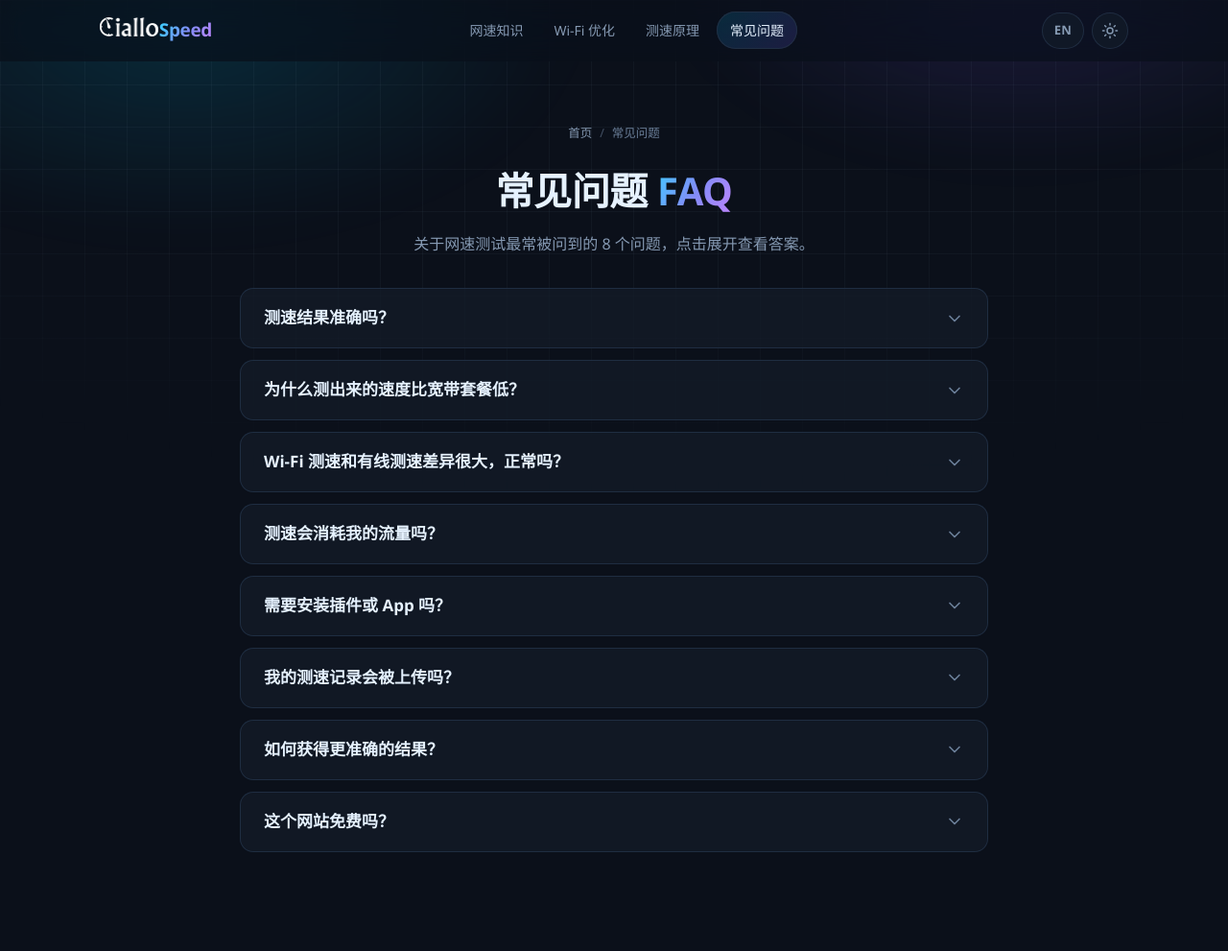
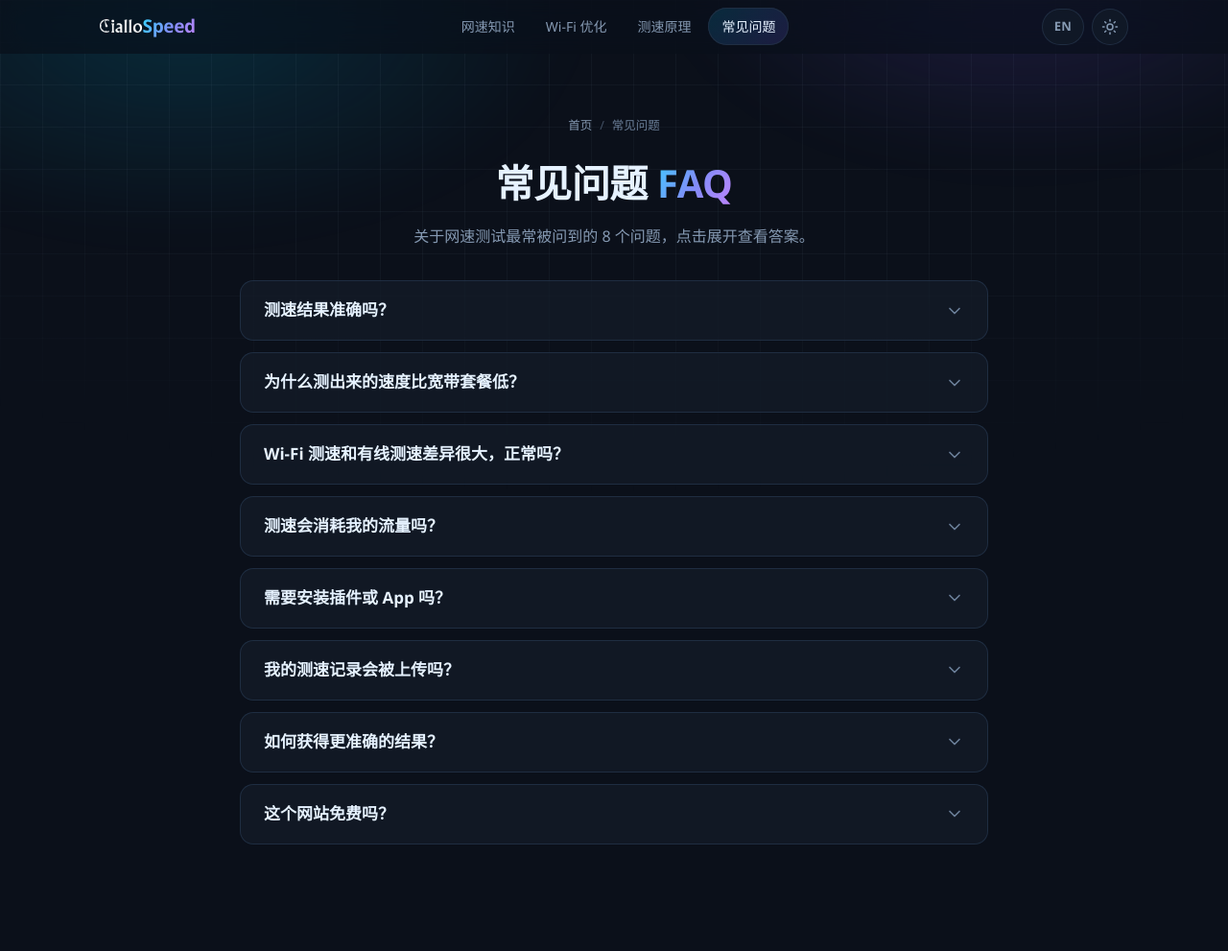
Before and after one commit to bestZwei/CialloSpeed, a website built with Vite: page faq.html in a window 1280 px wide. Shown: the top 991 px of the page at 96% size. Built offline with nearby package versions, Linux system fonts and the light colour scheme.

Commit message:
fix: 品牌字标按 x-height 匹配并基线对齐（0.75em/baseline），导航栏收窄为 56px

```diff
--- a/src/styles/components.css
+++ b/src/styles/components.css
@@ -41,11 +41,13 @@
 
 .brand-logo {
   display: inline-block;
-  /* 底部贴住文字基线（字标无下伸部），高度随 .brand 的 19px 字号缩放 */
-  height: 1.05em;
+  /* 排版对齐：图片底边即字标基线，vertical-align: baseline 与文字共基线；
+     图内小写 x-height 占画布 69.4%，取高 0.75em 使 x-height ≈ 文字 x-height(≈0.52em)，
+     此时升部高度也与文字一致，"Ciallo" 与 "Speed" 字号视觉相同 */
+  height: 0.75em;
   width: auto;
   vertical-align: baseline;
-  margin-right: 0.04em;
+  margin-right: 0.05em;
 }
 
 /* 字标为黑色：暗色主题反相为白色 */
--- a/src/styles/tokens.css
+++ b/src/styles/tokens.css
@@ -47,7 +47,7 @@
 
   /* 布局 */
   --container: 1120px;
-  --nav-h: 64px;
+  --nav-h: 56px;
   --ease: cubic-bezier(0.22, 0.61, 0.36, 1);
 }
 
```
